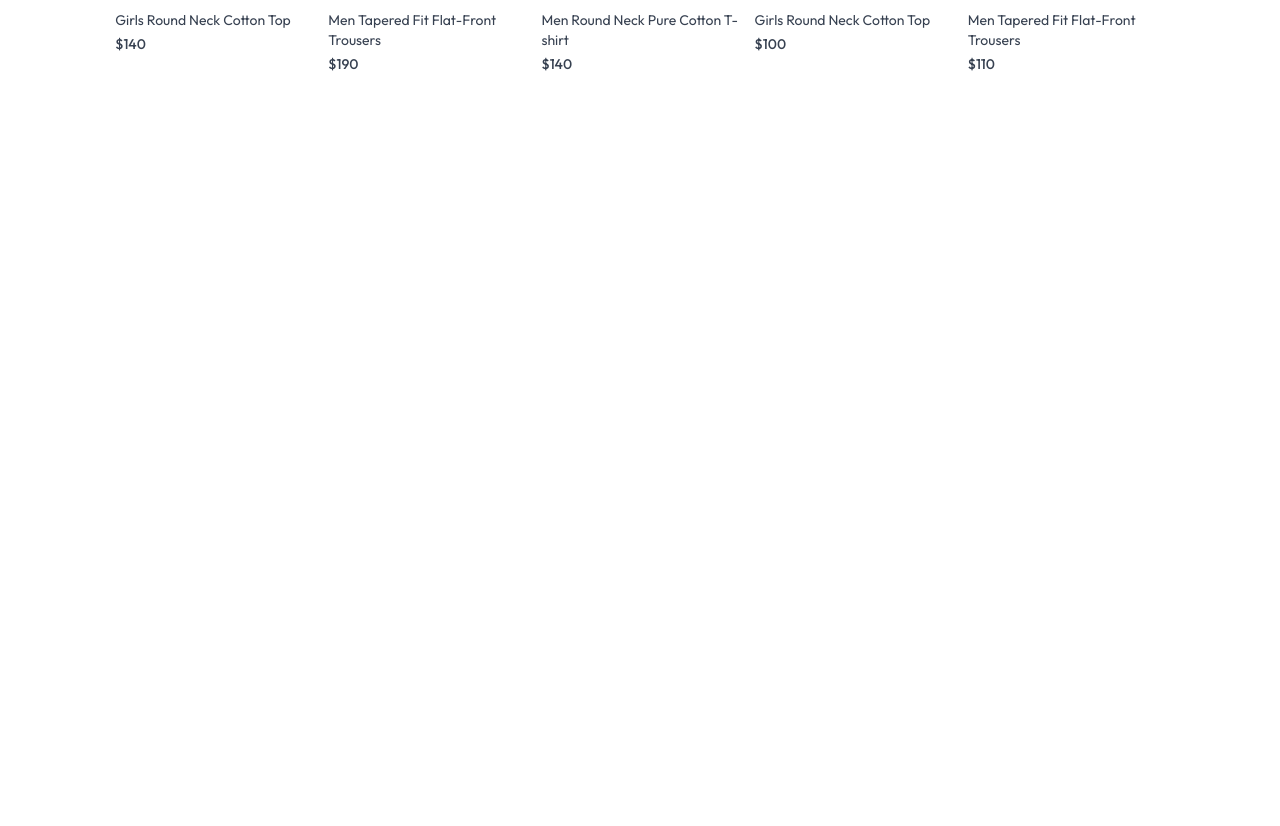
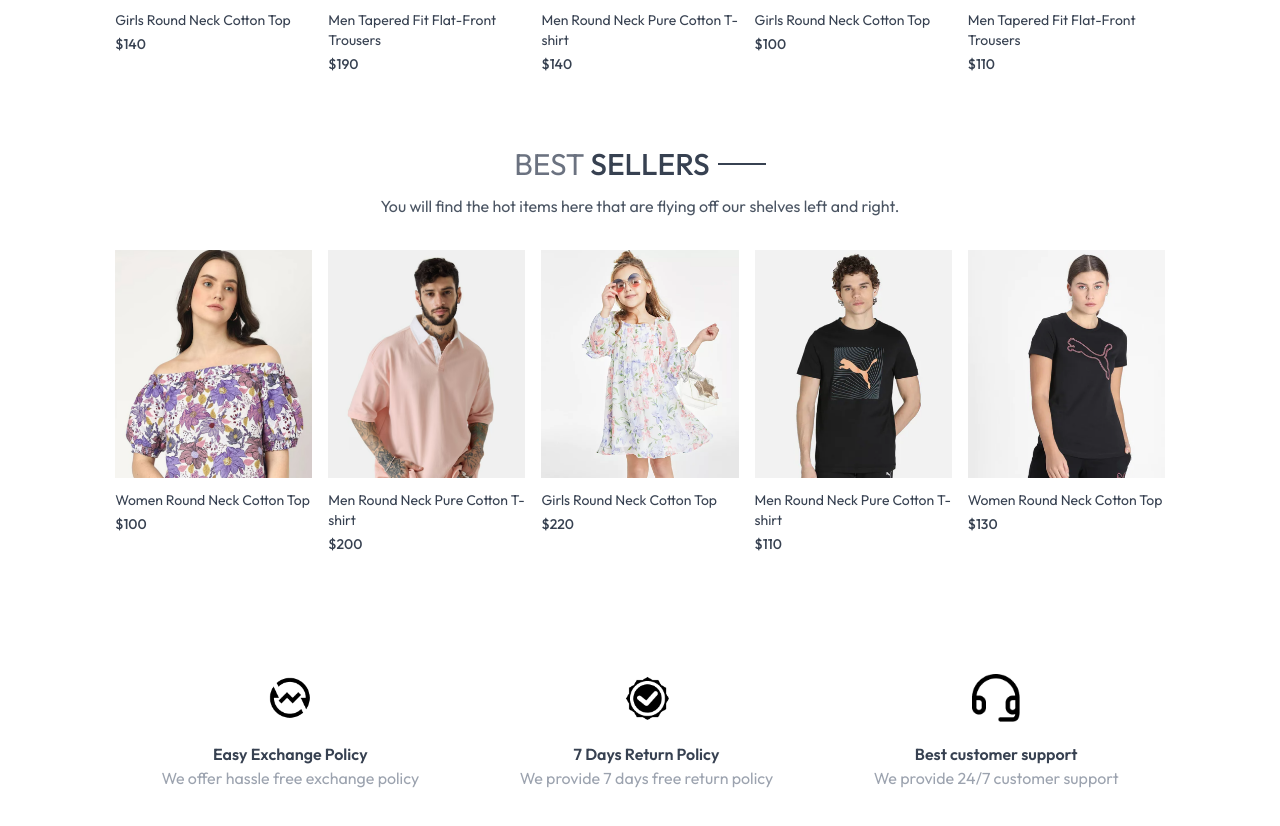
Before and after one commit to Stella0711/ecommerce-clothing-app, a React (Vite) app in the folder frontend/: page / in a window 1280 px wide. Shown: the part 1235-2061 px from the top of the page. Before the commit the page ends 1349 px from the top, so only its background shows below. Built offline with nearby package versions, Linux system fonts and the light colour scheme.

Commit message:
Build best sellers and our policy sections

```diff
--- /dev/null
+++ b/frontend/src/components/BestSeller.jsx
@@ -0,0 +1,36 @@
+import React, { useContext, useState, useEffect } from 'react';
+import { ShopContext } from '../context/ShopContext'
+import Title from './Title'
+import ProductItem from './ProductItem';
+
+const BestSeller = () => {
+
+    const {products} = useContext(ShopContext);
+    const [bestSeller,setBestSeller] = useState([]);
+
+    useEffect(()=>{
+        const bestProduct = products.filter((item)=>(item.bestseller));
+        setBestSeller(bestProduct.slice(0,5))
+    },[])
+
+  return (
+    <div className='my-10'>
+        <div className='text-center text-3xl py-8'>
+            <Title text1={'BEST'} text2={'SELLERS'}/>
+            <p className='w-3/4 m-auto text-xs sm:text-sm md:text-base text-gray-600'>
+            You will find the hot items here that are flying off our shelves left and right.
+            </p>
+        </div>
+
+        <div className='grid grid-cols-2 sm:grid-cols-3 md:grid-cols-4 lg:grid-cols-5 gap-4 gap-y-6'>
+        {
+                bestSeller.map((item,index)=>(
+                    <ProductItem key={index} id={item._id} name={item.name} image={item.image} price={item.price} />
+                ))
+        }
+        </div>
+    </div>
+  )
+}
+
+export default BestSeller
--- /dev/null
+++ b/frontend/src/components/OurPolicy.jsx
@@ -0,0 +1,28 @@
+import React from 'react'
+import { assets } from '../assets/assets'
+
+const OurPolicy = () => {
+  return (
+    <div className='flex flex-col sm:flex-row justify-around gap-12 sm:gap-2 text-center py-20 text-xs sm:text-sm md:text-base text-gray-700'>
+
+        <div>
+            <img src={assets.exchange_icon} className='w-12 m-auto mb-5' alt="" />
+            <p className='font-semibold'>Easy Exchange Policy</p>
+            <p className='text-gray-400'>We offer hassle free exchange policy</p>
+        </div>
+         <div>
+            <img src={assets.quality_icon} className='w-12 m-auto mb-5' alt="" />
+            <p className='font-semibold'>7 Days Return Policy</p>
+            <p className='text-gray-400'>We provide 7 days free return policy</p>
+        </div>
+         <div>
+            <img src={assets.support_img} className='w-12 m-auto mb-5' alt="" />
+            <p className='font-semibold'>Best customer support</p>
+            <p className='text-gray-400'>We provide 24/7 customer support</p>
+        </div>
+
+    </div>
+  )
+}
+
+export default OurPolicy
--- a/frontend/src/pages/Home.jsx
+++ b/frontend/src/pages/Home.jsx
@@ -1,6 +1,8 @@
 import React from 'react'
 import Hero from '../components/Hero'
 import LatestCollection from '../components/LatestCollection'
+import BestSeller from '../components/BestSeller'
+import OurPolicy from '../components/OurPolicy'
 
 
 const Home = () => {
@@ -8,6 +10,8 @@ const Home = () => {
     <div>
         <Hero />
         <LatestCollection />
+        <BestSeller />
+        <OurPolicy />
     </div>
   )
 }
```
